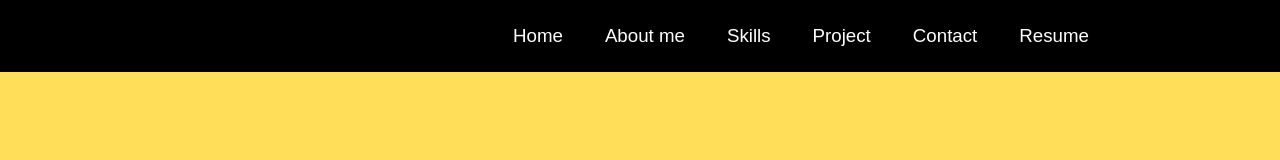
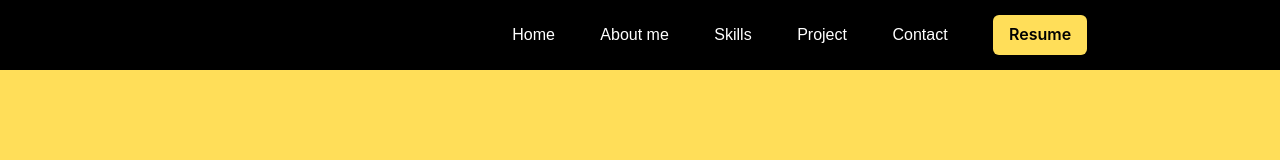
Before and after one commit to Kishan0431/Kishan0431.github.io, a React (Create React App) app: page / in a window 1280 px wide. Shown: the top 160 px of the page. Built offline with nearby package versions, Linux system fonts and the light colour scheme.

Commit message:
resume-btn

```diff
--- a/package.json
+++ b/package.json
@@ -4,9 +4,13 @@
   "version": "0.1.0",
   "private": true,
   "dependencies": {
+    "@chakra-ui/react": "^2.4.6",
+    "@emotion/react": "^11.10.5",
+    "@emotion/styled": "^11.10.5",
     "@testing-library/jest-dom": "^5.16.5",
     "@testing-library/react": "^13.4.0",
     "@testing-library/user-event": "^13.5.0",
+    "framer-motion": "^8.1.7",
     "react": "^18.2.0",
     "react-dom": "^18.2.0",
     "react-router-dom": "^6.6.1",
--- a/src/App.js
+++ b/src/App.js
@@ -3,14 +3,17 @@ import React from 'react';
 import { Profile } from './Components/Profile';
 import { Navbar } from './Components/Navbar';
 import { About } from './Components/About';
-
+import { ChakraProvider } from '@chakra-ui/react'
 
 function App() {
   return (
     <div className="App">
+      <ChakraProvider>
       <Navbar />
       <Profile />
       <About />
+      </ChakraProvider>
+
     </div>
   );
 }
--- a/src/Components/Navbar.jsx
+++ b/src/Components/Navbar.jsx
@@ -1,6 +1,6 @@
 import React from 'react'
 import styles from "../Styles/Navbar.module.css";
-
+import { Button} from '@chakra-ui/react'
 
 export const Navbar = () => {
   return <>
@@ -11,7 +11,9 @@ export const Navbar = () => {
       <h3>Skills</h3>
       <h3>Project</h3>
       <h3>Contact</h3>
-      <h3>Resume</h3>
+      <Button id={styles.Resume_btn}>
+        <a href='https://github.com/Kishan0431/Kishan0431/raw/main/Kishan_Joshi_Resume.pdf' download>Resume</a>
+      </Button>
     </div>
   </div>
   </>
--- a/src/Styles/Navbar.module.css
+++ b/src/Styles/Navbar.module.css
@@ -34,6 +34,12 @@ body{
     color:#ffde59
 }
 
+#Resume_btn{
+    background-color:#ffde59;
+    color: black;
+}
+
+
 @media only screen and (max-width:700px) {
     .navbar_div {
        width:97%;
```
Also changed, not shown: 1 other file (tests, documents, lock files or other folders).
